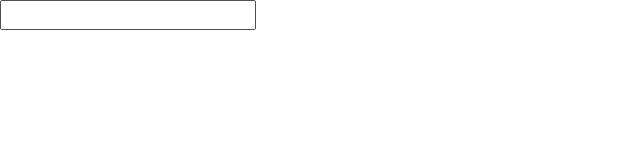
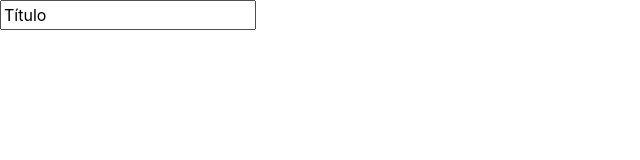
Before and after one commit to leogersen/looptasks-frontend, a React (Create React App) app: page / in a window 1280 px wide. Shown: the top 160 px of the page, without its empty margins (0-640 px from the left). Built offline with nearby package versions, Linux system fonts and the light colour scheme.

Commit message:
Training Hooks

```diff
--- a/src/hooktest/Title.js
+++ b/src/hooktest/Title.js
@@ -1,14 +1,16 @@
-import React, { useState } from 'react'
+import React from 'react'
+import { useTitle } from './useTitle';
 
 
 const Title = () => {
-    const [ title, setTitle ] = useState(null);
+    const title = useTitle("Título");
+
 
     return (
 
         <div className="App">
             <form>
-                <input type="text" value={title} onChange={e => setTitle(e.target.value)} />
+                <input type="text" value={title.title} onChange={e => title.changeTitle(e.target.value)} />
             </form>
 
         </div>
--- /dev/null
+++ b/src/hooktest/useTitle.js
@@ -0,0 +1,15 @@
+import { useEffect, useState} from "react";
+
+
+export const useTitle = (initialTitle = document.title) => {
+    const [ title, setTitle ] = useState(initialTitle);
+
+    useEffect(() => {
+        document.title = title;
+    }, [title]);
+
+    const changeTitle = (newTitle) => {
+        setTitle(newTitle);
+}
+    return { title, changeTitle };
+}
```
Also changed, not shown: 1 other file (tests, documents, lock files or other folders).
